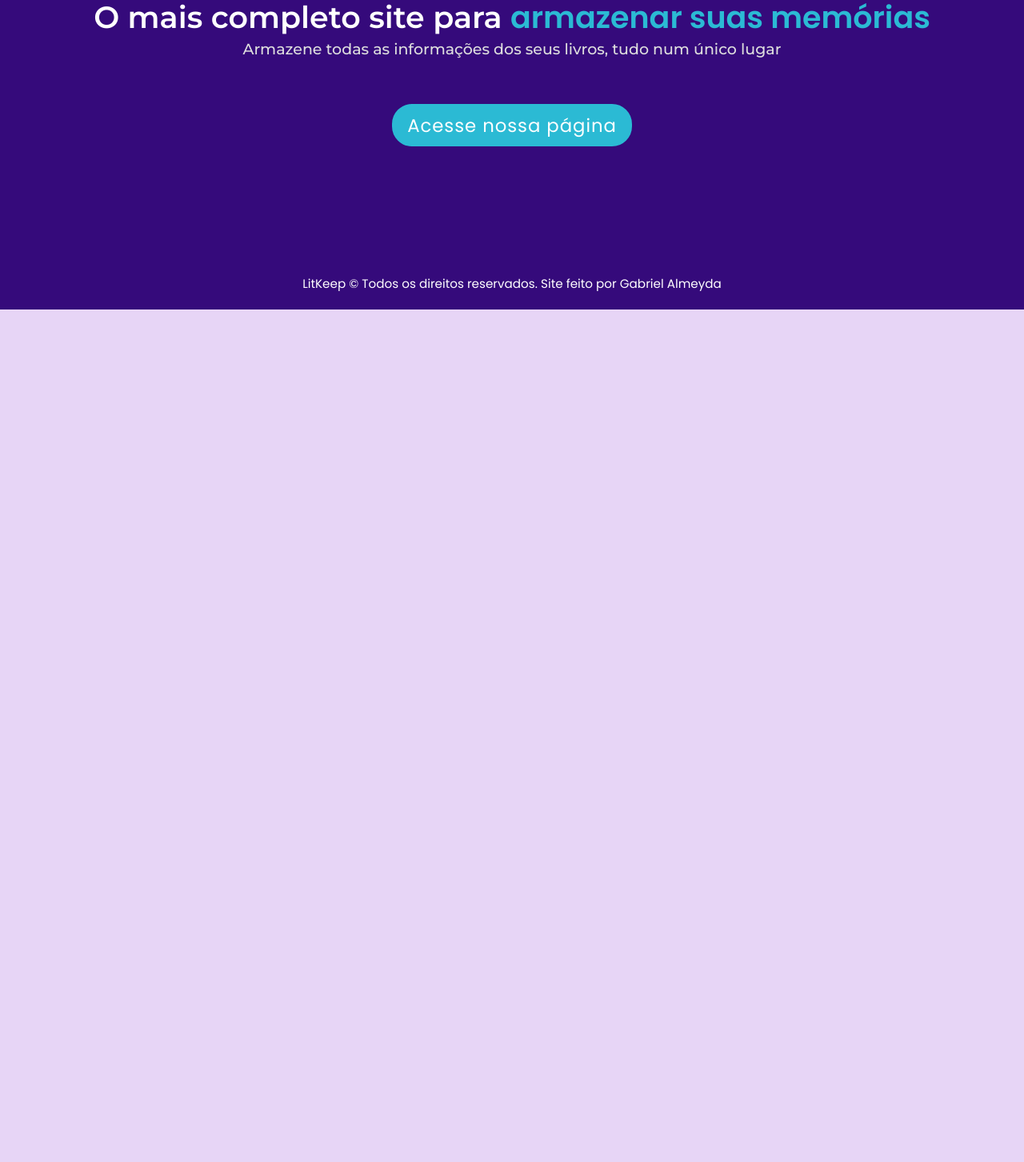
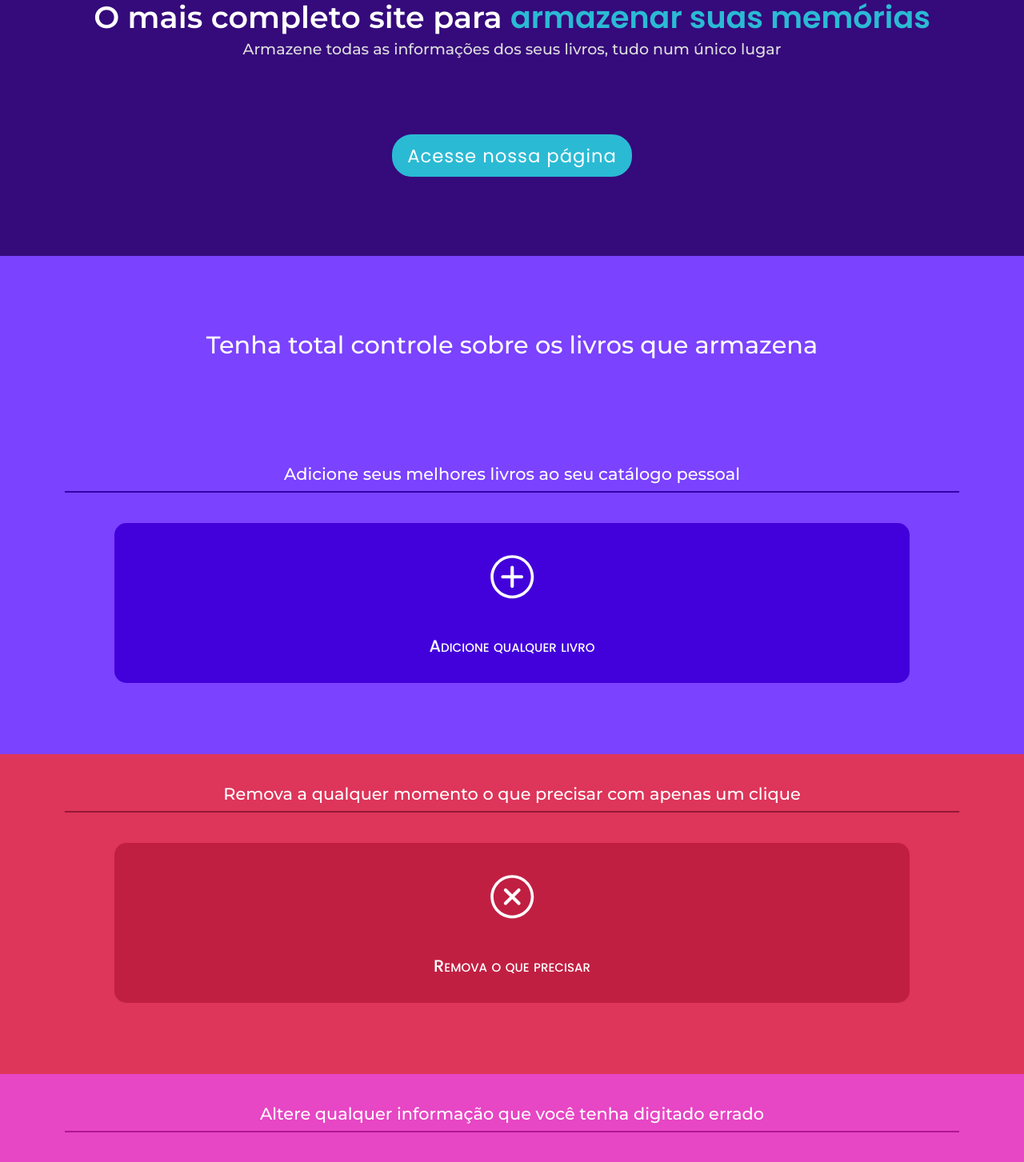
Before and after one commit to GabAlmeyda/litkeep, a React (Vite) app: page /landing-page in a window 1280 px wide. Shown: the part 480-1933 px from the top of the page at 80% size. Before the commit the page ends 867 px from the top, so only its background shows below. Built offline with nearby package versions, Linux system fonts and the light colour scheme.

Commit message:
seção 'Features' terminada, mas sem animações

```diff
--- a/src/components/layout/Header.jsx
+++ b/src/components/layout/Header.jsx
@@ -8,16 +8,19 @@ import Navbar from './Navbar'
 /**
  * Renders a customizable header element.
  *
+ * @param {boolean} [navWithoutLogo] - If present, the 'Navbar' component will not
+ * display the site's logo;
  * @param {string} [customClass] - Optional custom class for styling.
  * @param {React.ReactNode} [children] - Optional content to be rendered inside the header. If no
  * content is passed, the header will only contain the 'Navbar' component.
  *
  * @returns {JSX.Element} The rendered header component.
  */
-function Header({ customClass, children }) {
+function Header({ navWithoutLogo, customClass, children }) {
+
 	return (
 		<header className={`${styles.header} ${customClass}`}>
-			<Navbar />
+			<Navbar withoutLogo={navWithoutLogo} />
 
 			{children}
 		</header>
--- a/src/components/layout/Navbar.jsx
+++ b/src/components/layout/Navbar.jsx
@@ -4,12 +4,23 @@ import useTheme from "../../utils/useTheme";
 
 import { MdDarkMode, MdLightMode } from "react-icons/md";
 
-function Navbar({ withLogo = true }) {
+/**
+ * Renders a nav element.
+ *
+ * This component represents a nav that contains the button for toggle the mode
+ * and the site's logo. The logo can be hide if the **'withoutLogo'** prop is
+ * present.
+ *
+ * @param {boolean} [withoutLogo] - Hides the site's logo if provided.
+ *
+ * @returns {JSX.Element} The rendered nav element.
+ */
+function Navbar({ withoutLogo }) {
     const [theme, toggleTheme] = useTheme();
 
     return (
         <nav className={styles.navbar}>
-            {withLogo && (
+            {!withoutLogo && (
                 <a href="/" aria-label="Ir para a página principal">
                     <img src="/litkeep.png" alt="LitKeep" />
                 </a>
--- a/src/components/ui/LinkButton.module.css
+++ b/src/components/ui/LinkButton.module.css
@@ -1,6 +1,5 @@
 .linkContainer {
 	display: inline-block;
-
 
 	text-decoration: none;
 }
@@ -15,6 +14,7 @@
 	padding: .3rem .8rem;
 	border: 2px solid;
 	border-radius: 25px;
+	margin-top: 2rem;
 
 	color: white;
 	font-size: .9rem;
@@ -78,9 +78,9 @@
 	color: var(--surface-color);
 }
 
-.important {
+.bigger {
 	padding: .4rem .9rem;
-
+	margin-top: 5rem;
 
 	font-size: 1.2rem;
 }
--- a/src/index.css
+++ b/src/index.css
@@ -62,10 +62,22 @@ h1 {
 	font-weight: 600;
 }
 h2 {
-	font-size: clamp(1.1rem, min(2.5vw, 2.5vh), 1.4rem);
+	font-size: clamp(1.4rem, min(4vw, 4vh), 1.6rem);
 	font-weight: 500;
 }
 h3 {
 	font-size: clamp(1rem, min(1.5vw, 1.5vh), 1.2rem);
 	font-weight: 400;
 }
+
+section {
+	min-height: 100vh;
+
+	padding-inline: 1rem;
+	padding-top: 2rem;
+	padding-bottom: 3rem;
+}
+
+section > h2 {
+	margin-top: 3rem;
+}
--- a/src/pages/LandingPage.jsx
+++ b/src/pages/LandingPage.jsx
@@ -1,4 +1,8 @@
 import styles from "./LandingPage.module.css";
+
+import { MdOutlineChangeCircle } from "react-icons/md";
+import { IoIosAddCircleOutline } from "react-icons/io";
+import { IoIosCloseCircleOutline } from "react-icons/io";
 
 import LinkButton from "../components/ui/LinkButton";
 
@@ -19,31 +23,75 @@ import Header from "../components/layout/Header";
  * @returns {JSX.Element} The rendered Landing Page.
  */
 function LandingPage() {
-    return (
-        <>
-            <Header customClass={styles.header}>
+    return (<>
+        <Header navWithoutLogo customClass={styles.header}>
             <div className={styles.imageContainer}>
                 <img src="/images/hero-image.png" alt="Pessoas em cima de um livro, que está acima do céu" />
             </div>
 
 
             <h1>O mais completo site para <span>armazenar suas memórias</span></h1>
-                <h2>
-                    Armazene todas as informações dos seus livros, tudo num
-                    único lugar
-				</h2>
+            <h2>Armazene todas as informações dos seus livros, tudo num único lugar</h2>
 
             <div className={styles.linkButtonContainer}>
                 <LinkButton
                     label="Acesse nossa página"
                     to="/"
                     color="accent"
-                        customClasses="important"
+                    customClasses="bigger"
                 />
             </div>
         </Header>
-        </>
-    );
+
+        <section className={styles.features}>
+            <h2>Tenha total controle sobre os livros que armazena</h2>
+
+            {/* Add feature */}
+            <div className={`${styles.feature} ${styles.featureAdd}`}>
+                <h3 className={styles.feature__desc}>Adicione seus melhores livros ao seu catálogo pessoal</h3>
+
+                <hr className={styles.feature__line} />
+
+                <div className={styles.feature__card}>
+                    <div className={styles.card__icon}>
+                        <IoIosAddCircleOutline />
+                    </div>
+
+                    <p className={styles.card__text}>Adicione qualquer livro</p>
+                </div>
+            </div>
+
+            {/* Remove feature */}
+            <div className={`${styles.feature} ${styles.featureRemove}`}>
+                <h3 className={styles.feature__desc}>Remova a qualquer momento o que precisar com apenas um clique</h3>
+
+                <hr className={styles.feature__line} />
+
+                <div className={styles.feature__card}>
+                    <div className={styles.card__icon}>
+                        <IoIosCloseCircleOutline />
+                    </div>
+
+                    <p className={styles.card__text}>Remova o que precisar</p>
+                </div>
+            </div>
+
+            {/* Update feature */}
+            <div className={`${styles.feature} ${styles.featureUpdate}`}>
+                <h3 className={styles.feature__desc}>Altere qualquer informação que você tenha digitado errado</h3>
+
+                <hr className={styles.feature__line} />
+
+                <div className={styles.feature__card}>
+                    <div className={styles.card__icon}>
+                        <MdOutlineChangeCircle />
+                    </div>
+
+                    <p className={styles.card__text}>Altere o que for necessário</p>
+                </div>
+            </div>
+        </section>
+    </>);
 }
 
 export default LandingPage;
--- a/src/pages/LandingPage.module.css
+++ b/src/pages/LandingPage.module.css
@@ -1,8 +1,11 @@
+
+/* Header */
 .header {
 	min-height: 92vh;
 
 	padding-inline: 1rem;
 	padding-top: 8vh;
+	padding-bottom: 10vh;
 
 	background-color: var(--surface-color);
 }
@@ -38,8 +41,96 @@
 
 }
 
-.linkButtonContainer {
-	margin-top: 3rem;
+.header .linkButtonContainer {
+	text-align: center;
+}
+
+
+/* Features section */
+.features {
+	background-color: hsl(258, 100%, 63%);
 
 	text-align: center;
 }
+
+.features > h2 {
+	margin-bottom: 5rem;
+}
+
+.feature {
+	min-height: 50vh;
+	width: calc(100% + 2rem);
+
+	margin-left: -1rem;
+	padding: 2rem 1rem;
+
+	text-align: center;
+}
+
+.feature > * {
+	max-width: 80%;
+	margin-inline: auto;
+}
+
+.feature__desc {
+	font-weight: 500;
+	font-size: 1.1rem;
+	color: white;
+}
+
+.feature__line {
+	max-width: 90%;
+
+	margin-top: .5rem;
+	margin-bottom: 2rem;
+	border: 1px solid;
+}
+
+.feature__card {
+	display: flex;
+	flex-direction: column;
+	justify-content: space-evenly;
+
+	min-height: 200px;
+
+	padding: 1.5rem .5rem;
+	border-radius: 15px;
+
+	text-align: center;
+}
+
+.feature__card .card__icon svg{
+	margin-bottom: 1.5rem;
+
+	font-size: 3.5rem;
+}
+
+.feature__card .card__icon svg > * {
+	color: white;
+}
+
+.feature__card .card__text {
+	max-width: 80%;
+
+	margin-inline: auto;
+
+	font-size: 1.1rem;
+	font-weight: 500;
+	font-synthesis: initial;
+	font-variant: small-caps;
+	color: white;
+	line-height: 1.3rem;
+}
+
+.featureAdd {background-color: hsl(258, 100%, 63%);}
+.featureAdd .feature__card {background-color: hsl(258, 100%, 43%);}
+.featureAdd .feature__line {border-color: hsl(258, 100%, 33%);}
+
+.featureRemove {background-color: hsl(347, 72%, 54%);}
+.featureRemove .feature__card {background-color: hsl(347, 72%, 44%);}
+.featureRemove .feature__line {border-color: hsl(347, 72%, 34%);}
+
+
+.featureUpdate {background-color: hsl(313, 77%, 59%);}
+.featureUpdate .feature__card{background-color: hsl(313, 77%, 49%);}
+.featureUpdate .feature__line {border-color: hsl(313, 77%, 39%);}
```
Also changed, not shown: 1 other file (tests, documents, lock files or other folders). Lines whose indentation alone changed are shown as unchanged.
